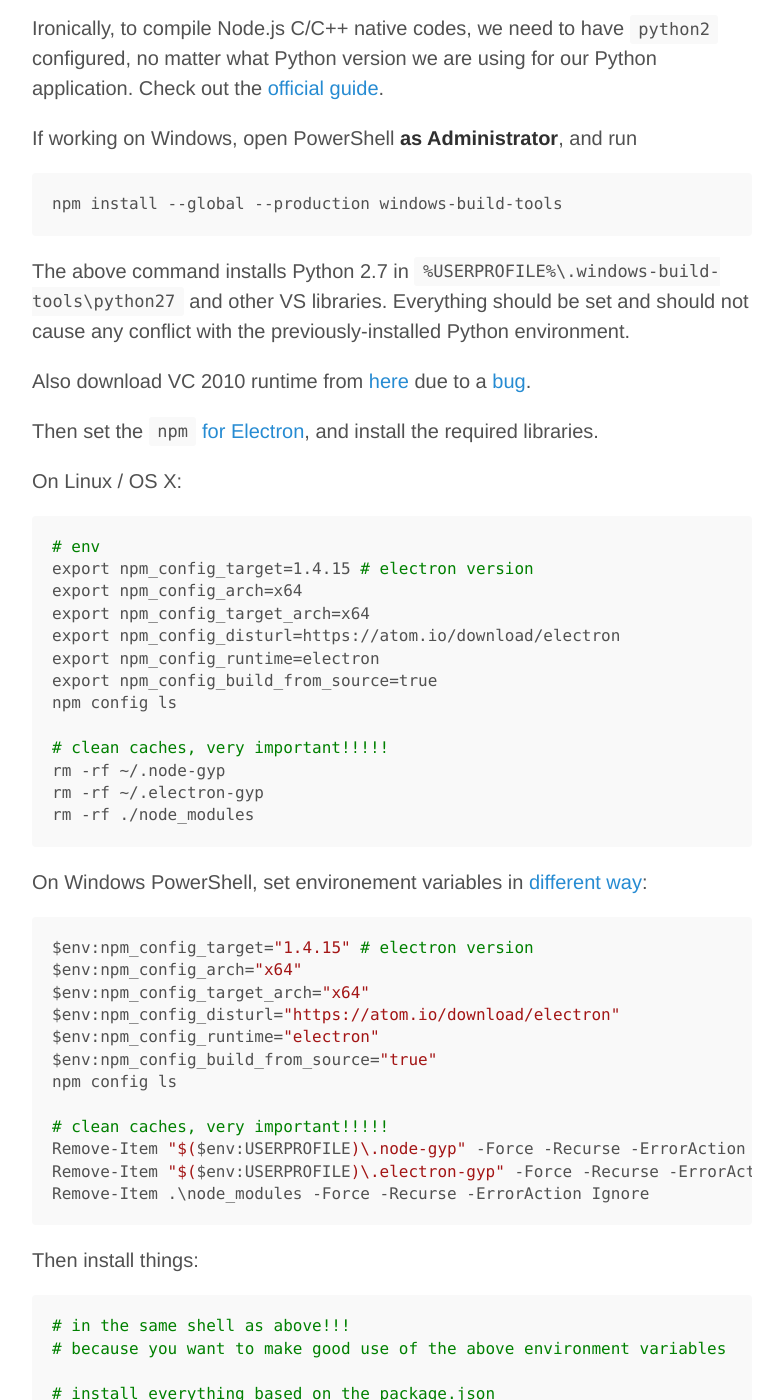
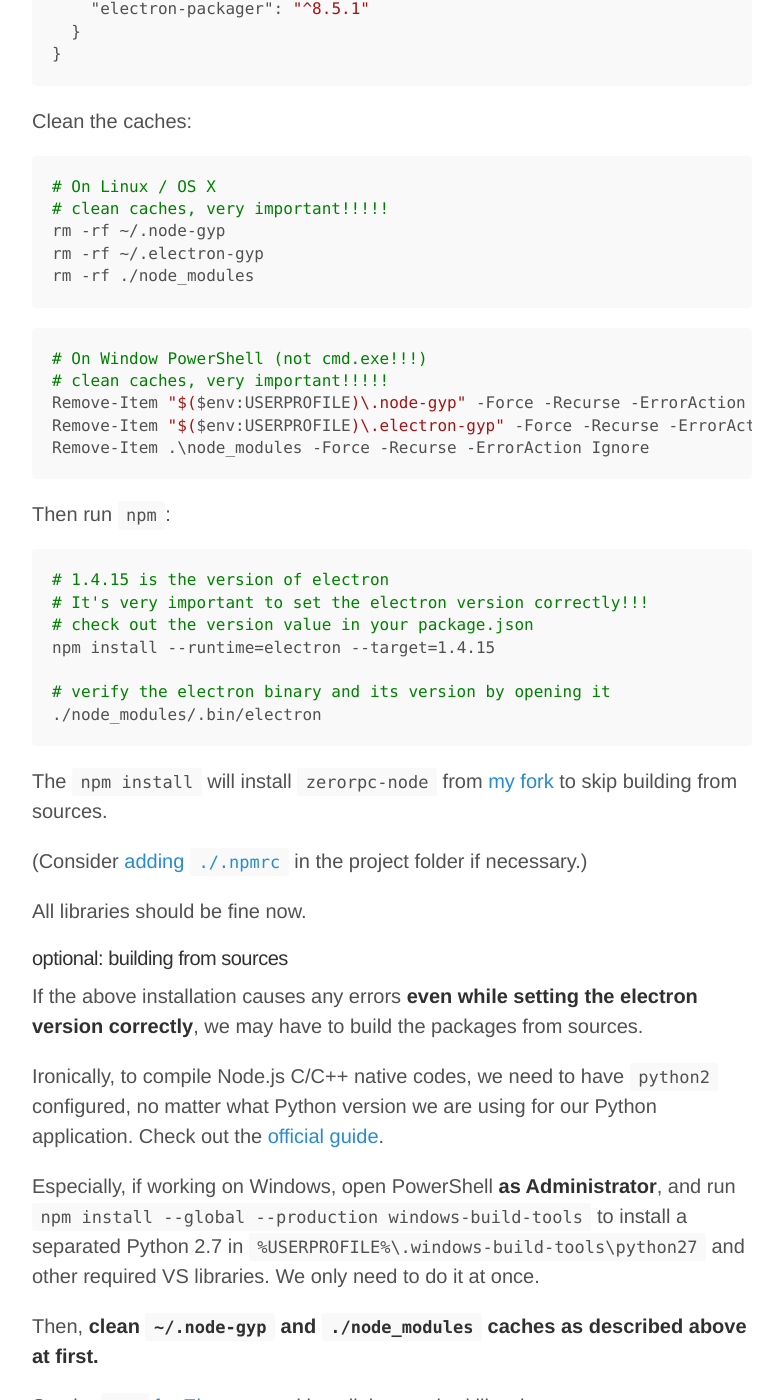
Before and after one commit to fyears/fyears.github.io, a Jekyll site: the page built from _posts/2017-02-14-electron-as-gui-of-python-apps-updated.md, in a window 1280 px wide and 1400 px high, scrolled down 5075 px. Shown: the whole window, without its empty margins (248-1031 px from the left). Built offline with Jekyll 4.4.1, drawn with Linux system fonts in a browser that asks for light colours; comment, search, counter and statistics services are not loaded; some of the changed text lies outside the part shown.

Commit message:
update the readme for advanced installation for electron python post

````diff
--- a/_posts/2017-02-14-electron-as-gui-of-python-apps-updated.md
+++ b/_posts/2017-02-14-electron-as-gui-of-python-apps-updated.md
@@ -12,6 +12,10 @@
 ## tl;dr
 
 This post shows how to use Electron as the GUI component of Python applications. (Updated version of one of my previous posts.) The frontend and backend communicate with each other using `zerorpc`. The complete code is on [GitHub repo](https://github.com/fyears/electron-python-example).
+
+## important notice
+
+This post and `README.md` on GitHub repo should be the same. **If there are inconsistencies, the `README.md` on the GitHub repo is more accurate.**
 
 ## original post and debates
 
@@ -130,16 +134,13 @@
 
 First of all, since we already have the Python application running, the Python environment should be fine. I strongly recommend developing Python applications in `virtualenv`.
 
-Try install `zerorpc`, and `pyinstaller` (for packaging).
+Try install `zerorpc`, and `pyinstaller` (for packaging). On Linux / Ubuntu we may need to run `sudo apt-get install libzmq3-dev` **before** `pip install`.
 
 ```bash
 pip install zerorpc
 pip install pyinstaller
-```
 
-If working on Windows, also
-
-```bash
+# for windows only
 pip install pypiwin32 # for pyinstaller
 ```
 
@@ -159,7 +160,7 @@
     "start": "electron ."
   },
   "dependencies": {
-    "zerorpc": "*"
+    "zerorpc": "fyears/zerorpc-node"
   },
   "devDependencies": {
     "electron": "^1.4.1",
@@ -168,53 +169,85 @@
 }
 ```
 
-Ironically, to compile Node.js C/C++ native codes, we need to have `python2` configured, no matter what Python version we are using for our Python application. Check out the [official guide](https://github.com/nodejs/node-gyp).
-
-If working on Windows, open PowerShell **as Administrator**, and run
+Clean the caches:
 
 ```bash
-npm install --global --production windows-build-tools
-```
-
-The above command installs Python 2.7 in `%USERPROFILE%\.windows-build-tools\python27` and other VS libraries. Everything should be set and should not cause any conflict with the previously-installed Python environment.
-
-Also download VC 2010 runtime from [here](https://www.microsoft.com/en-us/download/details.aspx?id=14632) due to a [bug](https://github.com/JustinTulloss/zeromq.node/issues/582).
-
-Then set the `npm` [for Electron](https://github.com/electron/electron/blob/master/docs/tutorial/using-native-node-modules.md), and install the required libraries.
-
-On Linux / OS X:
-
-```bash
-# env
-export npm_config_target=1.4.15 # electron version
-export npm_config_arch=x64
-export npm_config_target_arch=x64
-export npm_config_disturl=https://atom.io/download/electron
-export npm_config_runtime=electron
-export npm_config_build_from_source=true
-npm config ls
-
+# On Linux / OS X
 # clean caches, very important!!!!!
 rm -rf ~/.node-gyp
 rm -rf ~/.electron-gyp
 rm -rf ./node_modules
 ```
 
-On Windows PowerShell, set environement variables in [different way](http://stackoverflow.com/questions/714877/setting-windows-powershell-path-variable):
-
 ```powershell
-$env:npm_config_target="1.4.15" # electron version
-$env:npm_config_arch="x64"
-$env:npm_config_target_arch="x64"
-$env:npm_config_disturl="https://atom.io/download/electron"
-$env:npm_config_runtime="electron"
-$env:npm_config_build_from_source="true"
-npm config ls
-
+# On Window PowerShell (not cmd.exe!!!)
 # clean caches, very important!!!!!
 Remove-Item "$($env:USERPROFILE)\.node-gyp" -Force -Recurse -ErrorAction Ignore
 Remove-Item "$($env:USERPROFILE)\.electron-gyp" -Force -Recurse -ErrorAction Ignore
 Remove-Item .\node_modules -Force -Recurse -ErrorAction Ignore
+```
+
+Then run `npm`:
+
+```bash
+# 1.4.15 is the version of electron
+# It's very important to set the electron version correctly!!!
+# check out the version value in your package.json
+npm install --runtime=electron --target=1.4.15
+
+# verify the electron binary and its version by opening it
+./node_modules/.bin/electron
+```
+
+The `npm install` will install `zerorpc-node` from [my fork](https://github.com/0rpc/zerorpc-node/pull/84) to skip building from sources.
+
+(Consider [adding `./.npmrc`](https://docs.npmjs.com/files/npmrc) in the project folder if necessary.)
+
+All libraries should be fine now.
+
+#### optional: building from sources
+
+If the above installation causes any errors **even while setting the electron version correctly**, we may have to build the packages from sources.
+
+Ironically, to compile Node.js C/C++ native codes, we need to have `python2` configured, no matter what Python version we are using for our Python application. Check out the [official guide](https://github.com/nodejs/node-gyp).
+
+Especially, if working on Windows, open PowerShell **as Administrator**, and run `npm install --global --production windows-build-tools` to install a separated Python 2.7 in `%USERPROFILE%\.windows-build-tools\python27` and other required VS libraries. We only need to do it at once.
+
+Then, **clean `~/.node-gyp` and `./node_modules` caches as described above at first.**
+
+Set the `npm` [for Electron](https://github.com/electron/electron/blob/master/docs/tutorial/using-native-node-modules.md), and install the required libraries.
+
+Set the environment variables for Linux (Ubuntu) / OS X / Windows:
+
+```bash
+# On Linux / OS X:
+
+# env
+export npm_config_target=1.4.15 # electron version
+export npm_config_runtime=electron
+export npm_config_disturl=https://atom.io/download/electron
+export npm_config_build_from_source=true
+
+# may not be necessary
+#export npm_config_arch=x64
+#export npm_config_target_arch=x64
+
+npm config ls
+```
+
+```powershell
+# On Window PowerShell (not cmd.exe!!!)
+
+$env:npm_config_target="1.4.15" # electron version
+$env:npm_config_runtime="electron"
+$env:npm_config_disturl="https://atom.io/download/electron"
+$env:npm_config_build_from_source="true"
+
+# may not be necessary
+#$env:npm_config_arch="x64"
+#$env:npm_config_target_arch="x64"
+
+npm config ls
 ```
 
 Then install things:
@@ -225,9 +258,12 @@
 
 # install everything based on the package.json
 npm install
+
+# verify the electron binary and its version by opening it
+./node_modules/.bin/electron
 ```
 
-All libraries should be fine now.
+(Consider [adding `./.npmrc`](https://docs.npmjs.com/files/npmrc) in the project folder if necessary.)
 
 ## core functions
 
@@ -529,6 +565,14 @@
 
 See [GitHub `electron-python-example`](https://github.com/fyears/electron-python-example).
 
+### solutions to errors
+
+[issue #6](https://github.com/fyears/electron-python-example/issues/6): `... failed with KeyError`
+
+[issue #7](https://github.com/fyears/electron-python-example/issues/7): `Uncaught Error: Module version mismatch. Expected 50, got 48.`
+
+Uninstall everything, **set up the npm environment variables correctly especially for the electron version**, remember to `activate` the virtualenv if using Python `virtualenv`.
+
 ### further optimization?
 
 Trim some unnecessary files in Python executable by configuring `pyinstaller` further. Trim Electron (is it possible?). Use even faster IPC methods (though `ZeroMQ` is one of the fastest in most cases).
````
